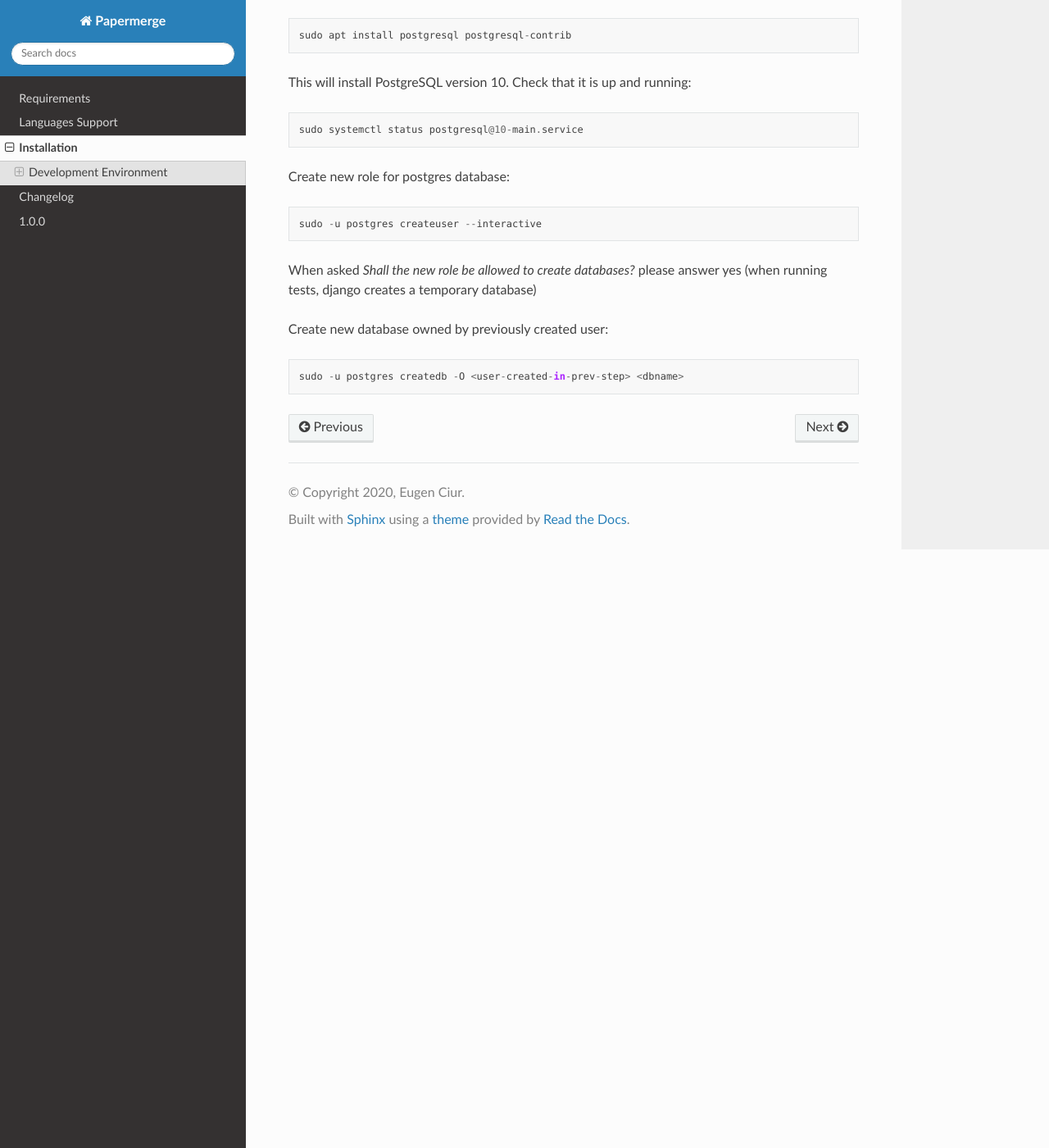
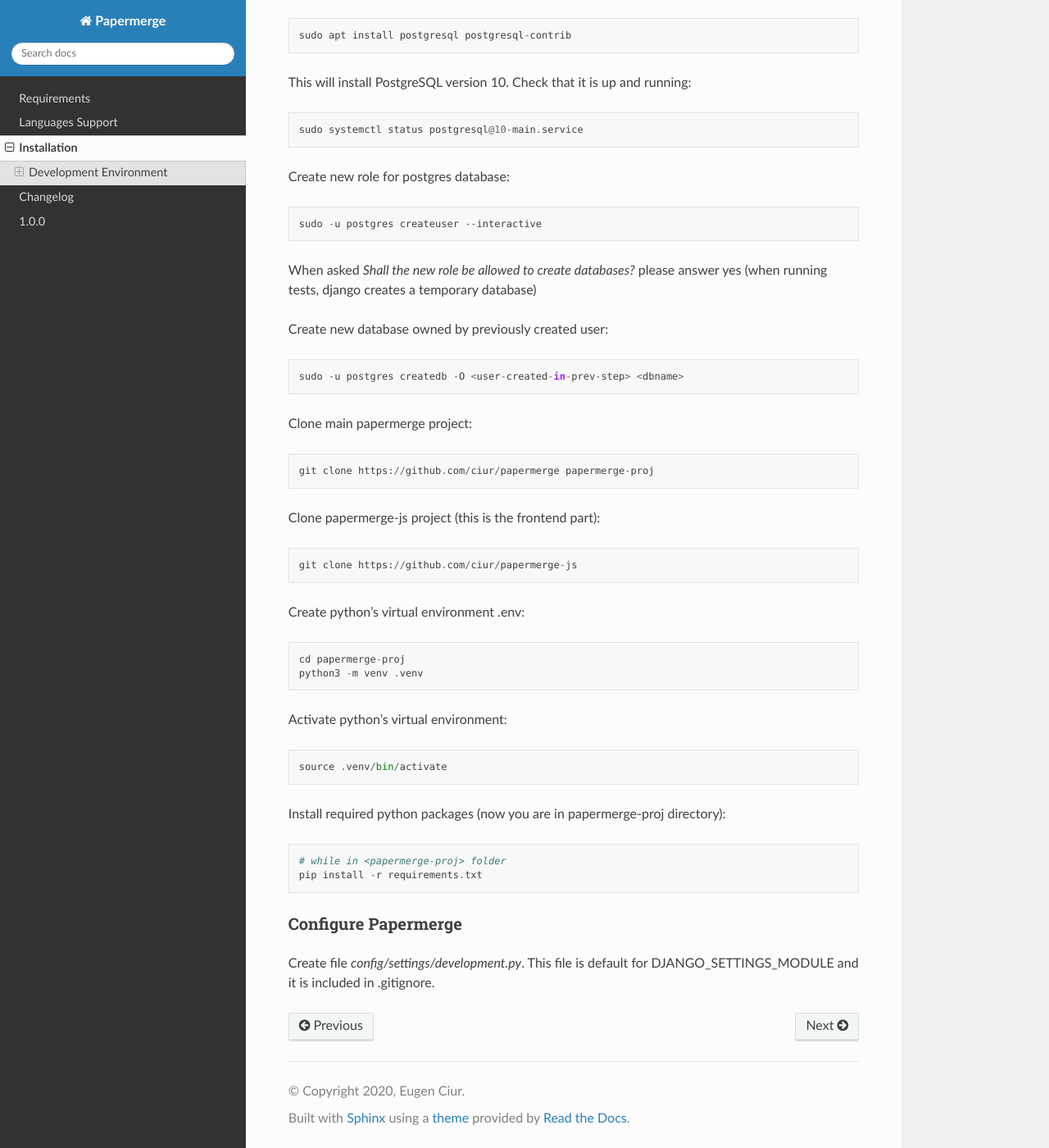
Before and after one commit to ciur/papermerge, a Sphinx documentation site: the page built from docs/source/installation.rst, in a window 1280 px wide and 1400 px high, scrolled down 901 px. Shown: the whole window at 82% size. Built offline with Sphinx 7.4.7 and the Read the Docs theme 2.0.0, drawn with Linux system fonts in a browser that asks for light colours.

Commit message:
installation instructions

```diff
--- a/docs/source/installation.rst
+++ b/docs/source/installation.rst
@@ -56,3 +56,32 @@
 Create new database owned by previously created user::
 
     sudo -u postgres createdb -O <user-created-in-prev-step> <dbname>
+
+Clone main papermerge project::
+
+    git clone https://github.com/ciur/papermerge papermerge-proj
+
+Clone papermerge-js project (this is the frontend part)::
+
+    git clone https://github.com/ciur/papermerge-js
+
+Create python's virtual environment .env::
+
+    cd papermerge-proj
+    python3 -m venv .venv
+
+Activate python's virtual environment::
+
+    source .venv/bin/activate
+
+Install required python packages (now you are in papermerge-proj directory)::
+
+    # while in <papermerge-proj> folder
+    pip install -r requirements.txt
+
+**********************
+Configure Papermerge
+**********************
+
+Create file *config/settings/development.py*. This file is default for
+DJANGO_SETTINGS_MODULE and it is included in .gitignore.
```
